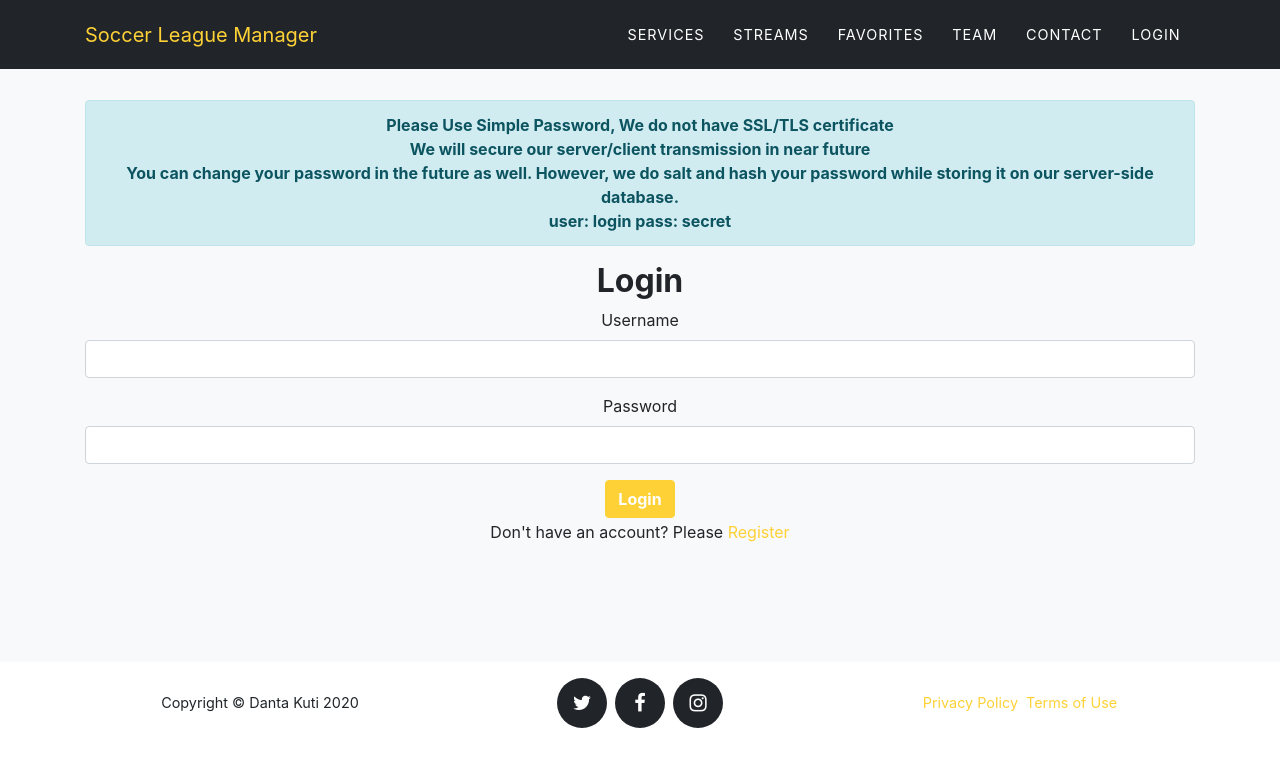
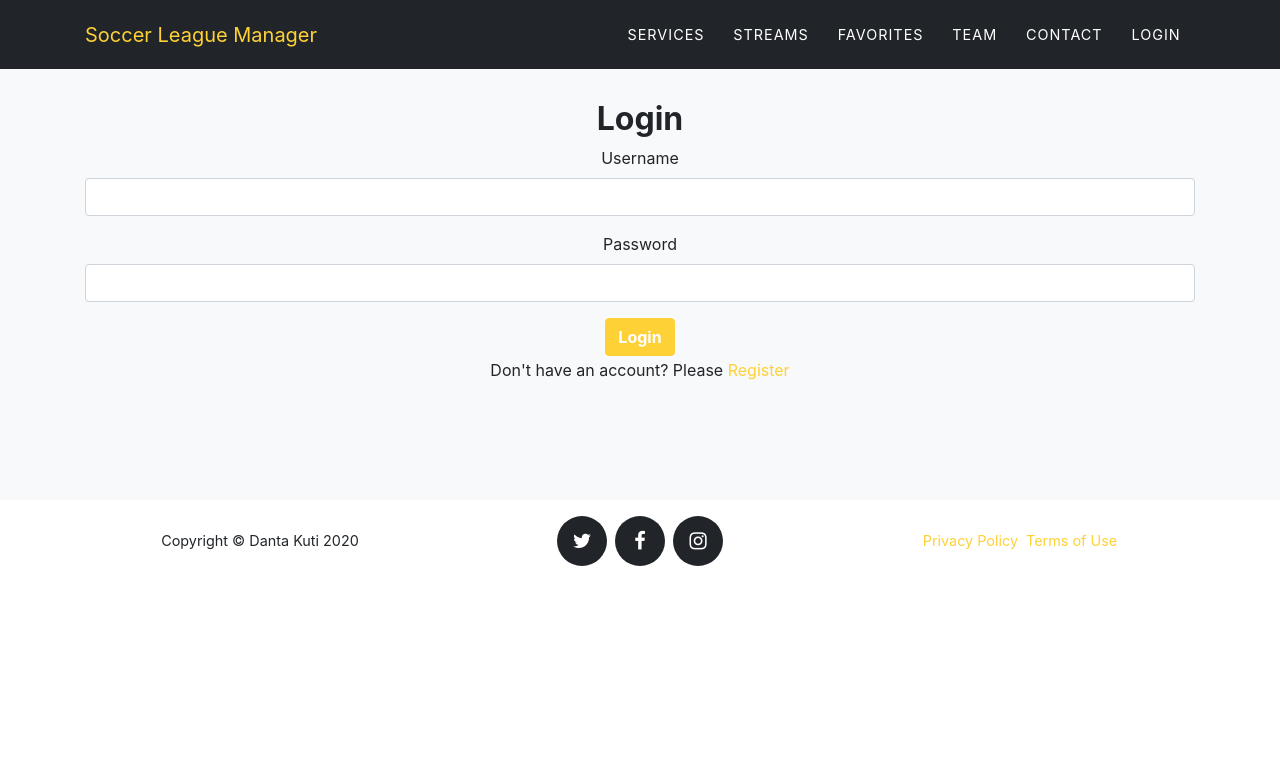
Before and after one commit to adarshbhattarai/leagueManager, a React (Create React App) app: page /login in a window 1280 px wide. Shown: the top 766 px of the page. Built offline with nearby package versions, Linux system fonts and the light colour scheme.

Commit message:
added and updated

```diff
--- a/package.json
+++ b/package.json
@@ -2,13 +2,13 @@
   "name": "weekend-league-arranger",
   "version": "0.1.0",
   "private": true,
-  "homepage": "https://adarshbhattarai.github.io/leagueManager/",
   "dependencies": {
     "@testing-library/jest-dom": "^4.2.4",
     "@testing-library/react": "^9.3.2",
     "@testing-library/user-event": "^7.1.2",
     "axios": "^0.19.2",
     "bootstrap": "^4.4.1",
+    "env-cmd": "^10.1.0",
     "formik": "^2.1.4",
     "gh-pages": "^2.2.0",
     "history": "^4.10.1",
@@ -26,7 +26,8 @@
   },
   "scripts": {
     "start": "react-scripts start",
-    "build": "react-scripts build",
+    "start-prod": "env-cmd -f .env.prod react-scripts start",
+    "build": "env-cmd -f .env.prod react-scripts build",
     "predeploy": "npm run build",
     "deploy": "gh-pages -d build",
     "awsdeploy": "aws s3 sync build/ s3://leaguemanagerwebapp",
--- a/src/components/leagueComponents/Game.jsx
+++ b/src/components/leagueComponents/Game.jsx
@@ -288,10 +288,10 @@ export default class Game extends React.Component{
                             this.props.team.map((element, index)=>
 
                             <li key={index} style={this.l1Style}>
-                            <Card style={{ width: '10rem' }}>
+                            {/* <Card style={{ width: '10rem' }}>
                             <Card.Img variant="top" src="https://i.ytimg.com/vi/qFwcahcDzP4/hqdefault.jpg" />
                             <Card.Title>Ishaan</Card.Title>
-                            </Card>
+                            </Card> */}
                             </li>
                             )
                             }
--- a/src/pages/LoginPage.jsx
+++ b/src/pages/LoginPage.jsx
@@ -21,16 +21,6 @@ class LoginPage extends React.Component {
             <section className="bg-light page-section">
                 <div className="container">
                 <div>
-                <div className="alert alert-info">
-                    <strong>Please Use Simple Password, We do not have SSL/TLS certificate</strong><br/>
-                    <strong>We will secure our server/client transmission in near future</strong><br/>
-                    <strong>You can change your password in the future as well. However, we do salt and hash your password
-                        while storing it on our server-side database.
-                    </strong><br/>
-                    <strong>user: login
-                            pass: secret
-                    </strong>
-                </div>
                 <h2>Login</h2>
                 <Formik
                     initialValues={{
```
Also changed, not shown: 2 other files (tests, documents, lock files or other folders).
